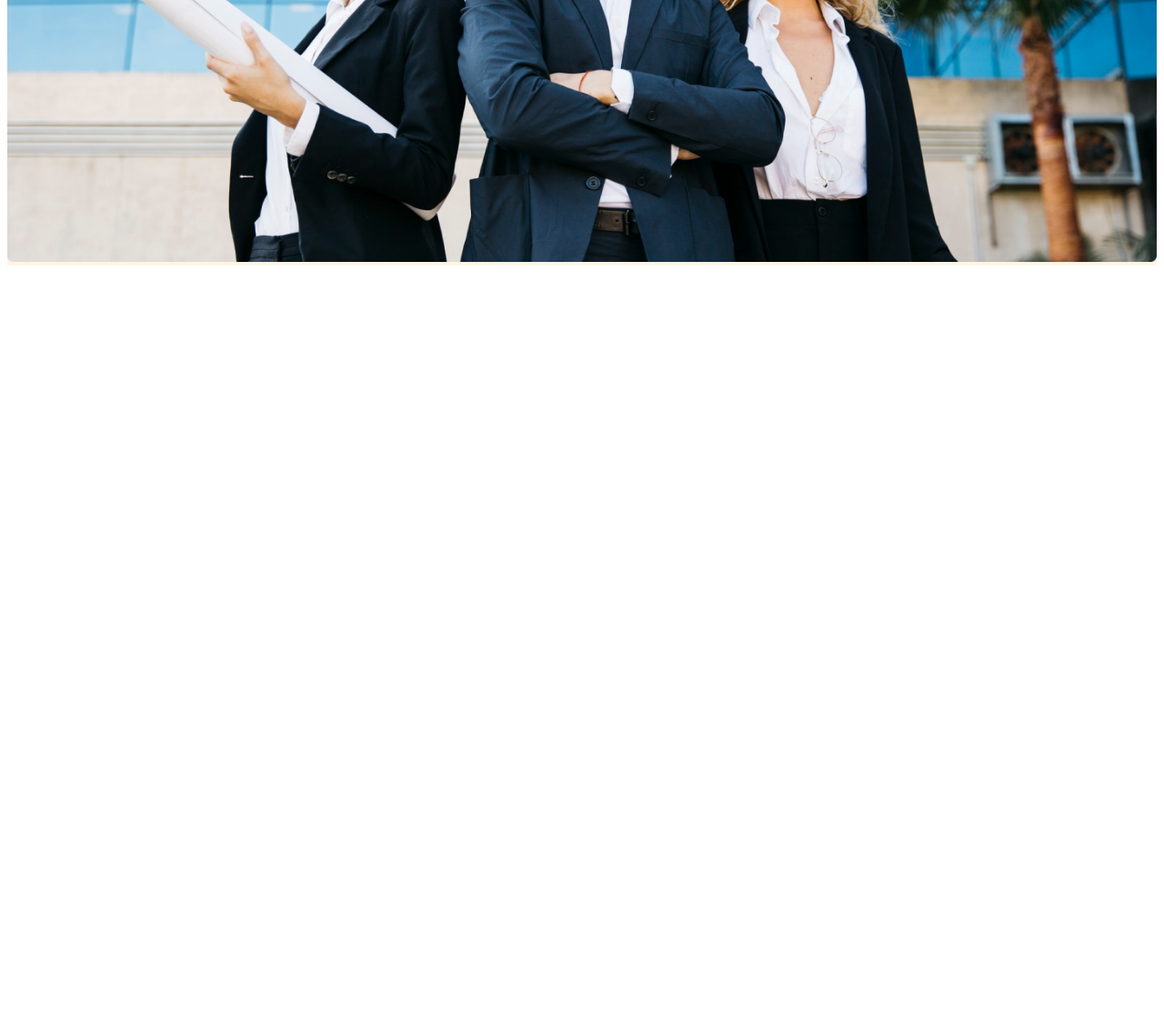
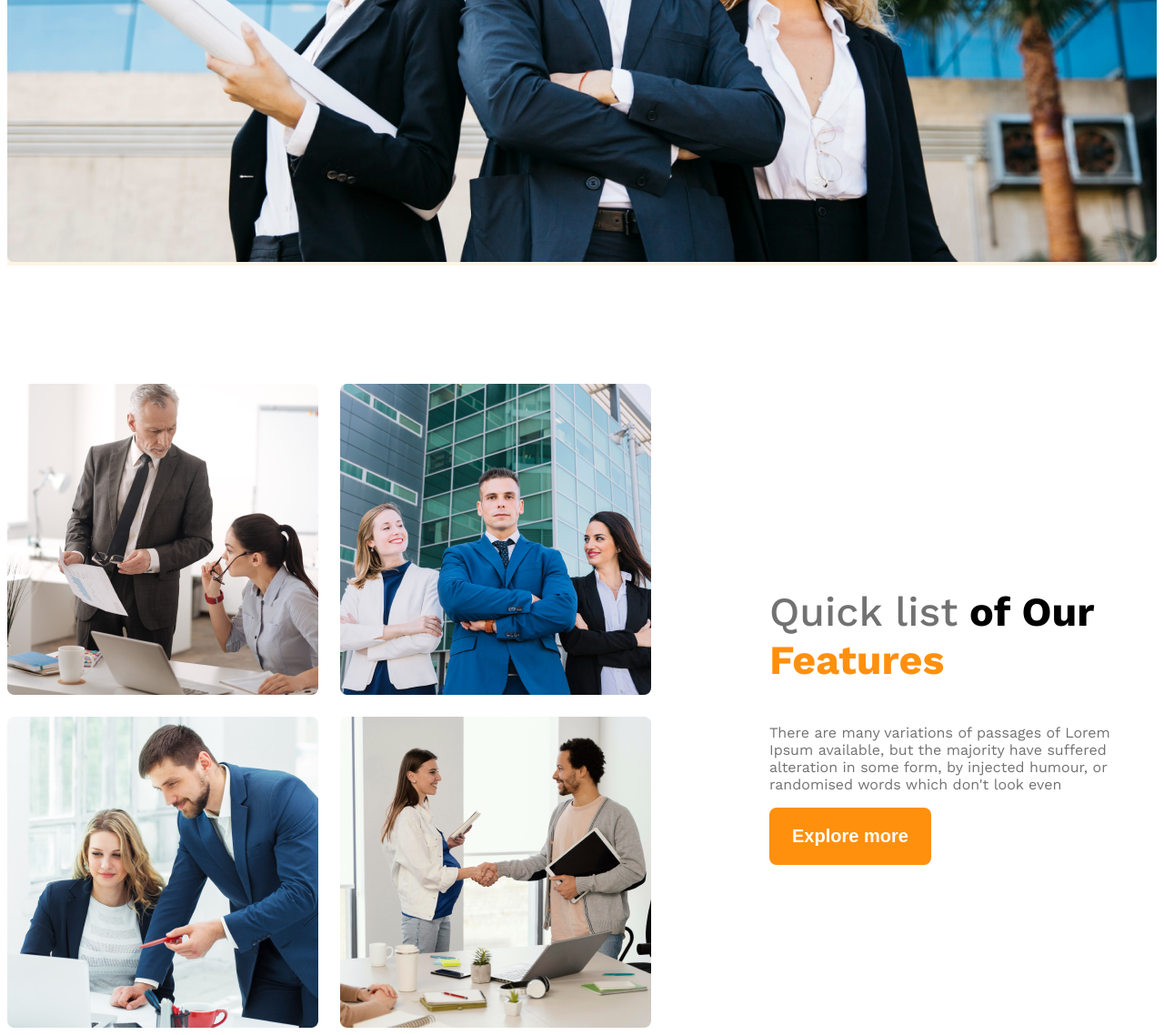
Before and after one commit to Bikram213/g3-responsive-architect-website, a plain HTML site: page index.html in a window 1280 px wide. Shown: the part 892-2030 px from the top of the page at 91% size. Before the commit the page ends 1192 px from the top, so only its background shows below. Drawn offline with nearby package versions, Linux system fonts and the light colour scheme.

Commit message:
added teams with responsive

```diff
--- a/index.html
+++ b/index.html
@@ -1,15 +1,18 @@
 <!DOCTYPE html>
 <html lang="en">
+
 <head>
     <meta charset="UTF-8">
     <meta name="viewport" content="width=device-width, initial-scale=1.0">
     <title>G-3 Architect</title>
     <link rel="stylesheet" href="./styles/architects.css">
     <link rel="preconnect" href="https://fonts.googleapis.com">
-<link rel="preconnect" href="https://fonts.gstatic.com" crossorigin>
-<link href="https://fonts.googleapis.com/css2?family=Work+Sans:ital,wght@0,100..900;1,100..900&display=swap" rel="stylesheet">
+    <link rel="preconnect" href="https://fonts.gstatic.com" crossorigin>
+    <link href="https://fonts.googleapis.com/css2?family=Work+Sans:ital,wght@0,100..900;1,100..900&display=swap"
+        rel="stylesheet">
 
 </head>
+
 <body class="work-sans-font">
     <header class="bg-light">
         <nav class="navbar display-flex">
@@ -26,8 +29,10 @@
         <div class="banner">
             <div class="banner-content">
                 <h1 class="banner-title">Brand New
-                Group of Architects </h1>
-                <p class="banner-description">There are many variations of passages of Lorem Ipsum available, but the majority have suffered alteration in some form, by injected humour, or randomised words which don't look even</p>
+                    Group of Architects </h1>
+                <p class="banner-description">There are many variations of passages of Lorem Ipsum available, but the
+                    majority have suffered alteration in some form, by injected humour, or randomised words which don't
+                    look even</p>
                 <button type="button" class="btn-primary">Explore more</button>
             </div>
             <img class="banner-image" src="./images/banner.png" alt="">
@@ -36,6 +41,23 @@
     </header>
 
     <main>
+        <section class="teams display-flex">
+            <div class="team-img-container">
+                <img src="./images/team1.png" alt="two architect discussing about desing">
+                <img src="./images/team2.png" alt="">
+                <img src="./images/team3.png" alt="">
+                <img src="./images/team4.png" alt="">
+            </div>
+            <div class="our-features">
+                <h3 class="feature-title"><span id="quick-list" class="text-light-gray">Quick list</span> <span
+                        id="of-our">of Our</span> <span class="text-primary">Features</span></h3>
+                <p class="feature-description text-light-gray">There are many variations of passages of Lorem Ipsum available, but the
+                    majority have suffered alteration in some form, by injected humour, or randomised words which don't
+                    look even</p>
+                <button class="btn-primary" type="button">Explore more</button>
+            </div>
+
+        </section>
 
     </main>
 
@@ -43,4 +65,5 @@
 
     </footer>
 </body>
+
 </html>
--- a/styles/architects.css
+++ b/styles/architects.css
@@ -9,6 +9,9 @@
 /* shared styles */
 .display-flex{
     display: flex;
+}
+.text-primary{
+    color: #FF900E;
 }
 /* dark 02 */
 .text-gray{
@@ -22,6 +25,10 @@
     background-color: rgba(255, 144, 14, 0.1);
 }
 
+main>section{
+    margin-top: 130px;
+}
+
 .btn-primary{
     background-color: #FF900E;
     color: white;
@@ -31,7 +38,10 @@
     border-radius: 8px;
     border: none;
 }
-
+main{
+    max-width: 1440px;
+    margin: 0 auto;
+}
 
 /* header styles */
 /* nav bar styels */
@@ -78,10 +88,50 @@
     width: 100%;
 }
 
+/* team and feature related styles */
+.teams{
+    align-items: center;
+}
+.team-img-container{
+    display: grid;
+    grid-template-columns: repeat(2,1fr);
+    gap: 24px;
+}
+.our-features{
+    margin-left: 130px;
+    max-width: 530px;
+}
+.feature-title{
+    font-size: 2.8rem;
+    font-weight: 700;
+}
+#quick-list{
+    font-weight: 500;
+}
+
+
 
 /* responsive media query */
 @media screen and (max-width:576px) {
-    .navbar, .nav-links{
+    .navbar, .nav-links, .teams{
         flex-direction: column;
     }
+    .team-img-container{
+        grid-template-columns:repeat(1,1fr) ;
+    }
+
+    .our-features{
+        margin-left: 20px;
+    }
+
 }
+
+/* medium size */
+@media screen and (min-width:577px) and (max-width:992px) {
+    .teams{
+        flex-direction: column;
+    }
+    .our-features{
+        margin: 20px auto;
+    }
+}
```
